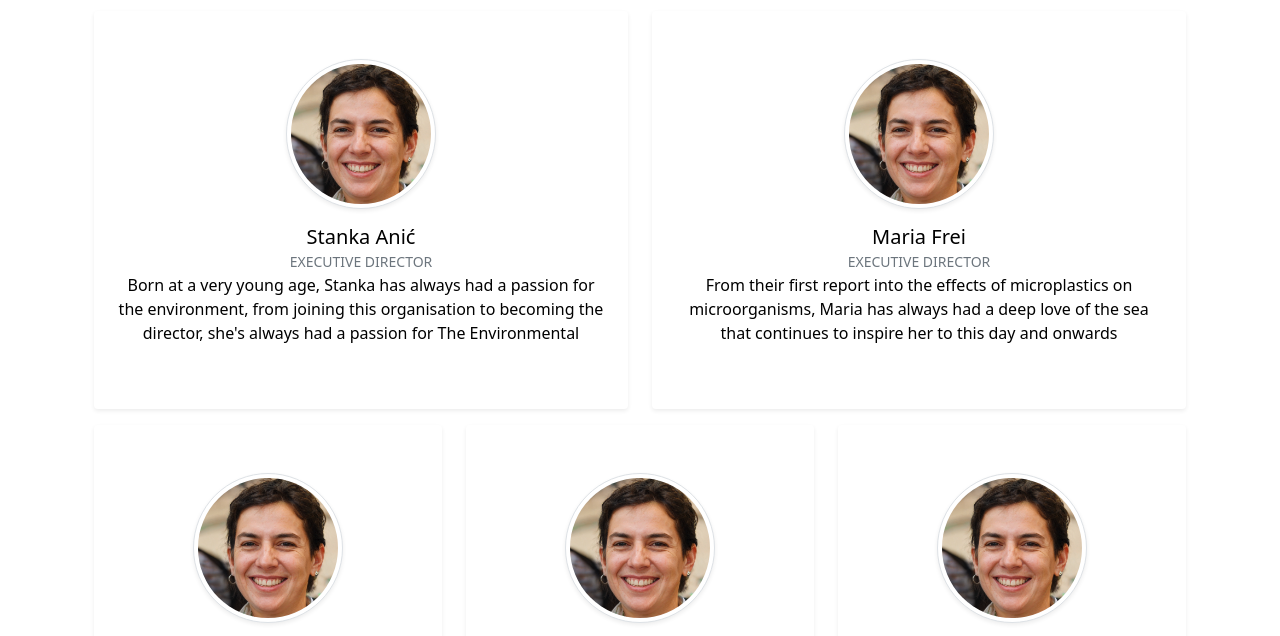
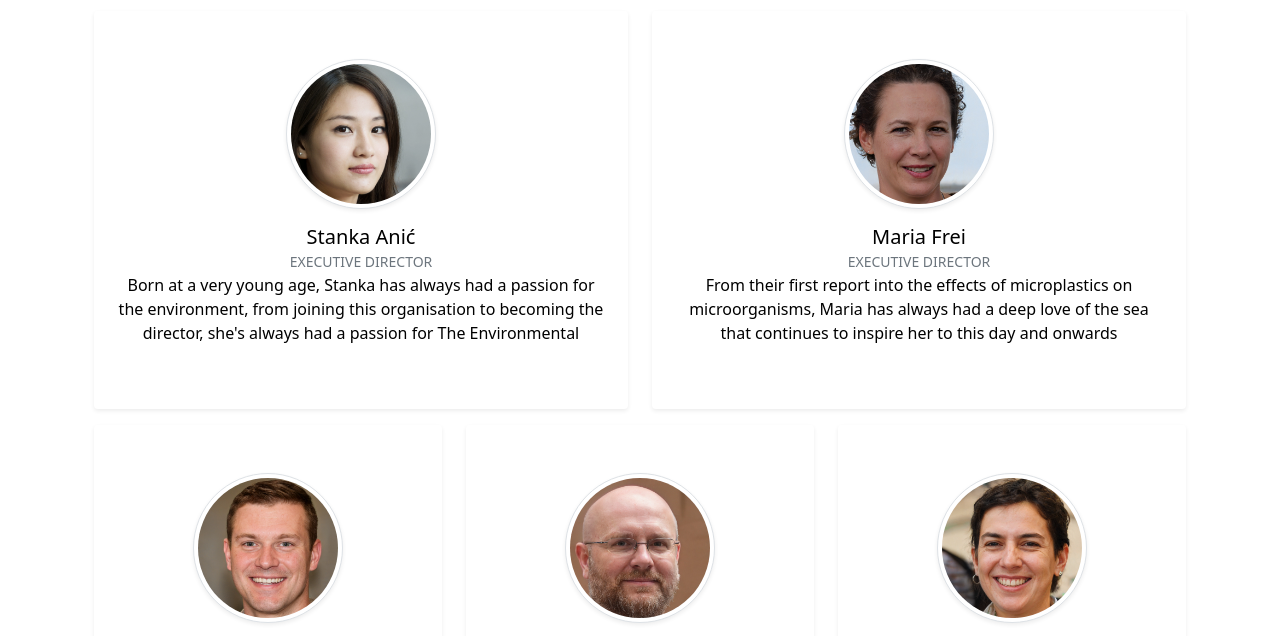
Before and after one commit to RosiePuddles/PGY1T1Formattive, a website: page about_us.html in a window 1280 px wide. Shown: the part 302-938 px from the top of the page. Drawn offline with nearby package versions, Linux system fonts and the light colour scheme.

Commit message:
check the pictures before you commit the pictures

```diff
--- a/about_us.html
+++ b/about_us.html
@@ -61,15 +61,15 @@
     <div class="row text-center">
         <h1></h1>
         <div class="col-xl-6 mb-3">
-            <div class="bg-white rounded shadow-sm py-5 px-4">
-                <img src="./assets/images/people/person3.webp" alt="" width="150" class="img-fluid rounded-circle mb-3 img-thumbnail shadow-sm">
+            <div class="rounded shadow-sm py-5 px-4 about_card">
+                <img src="./assets/images/people/person1.webp" alt="" width="150" class="img-fluid rounded-circle mb-3 img-thumbnail shadow-sm">
                 <h5 class="mb-0">Stanka Anić</h5><span class="small text-uppercase text-muted">Executive Director</span>
                 <p>Born at a very young age, Stanka has always had a passion for the environment, from joining this organisation to becoming the director, she's always had a passion for The Environmental</p>
             </div>
         </div>
         <div class="col-xl-6 mb-3">
-            <div class="bg-white rounded shadow-sm py-5 px-4">
-                <img src="./assets/images/people/person3.webp" alt="" width="150" class="img-fluid rounded-circle mb-3 img-thumbnail shadow-sm">
+            <div class="rounded shadow-sm py-5 px-4 about_card">
+                <img src="./assets/images/people/person2.webp" alt="" width="150" class="img-fluid rounded-circle mb-3 img-thumbnail shadow-sm">
                 <h5 class="mb-0">Maria Frei</h5><span class="small text-uppercase text-muted">Executive Director</span>
                 <p>From their first report into the effects of microplastics on microorganisms, Maria has always had a deep love of the sea that continues to inspire her to this day and onwards</p>
             </div>
@@ -78,21 +78,21 @@
     <!-- The other people -->
     <div class="row text-center">
         <div class="col-xl-4 mb-3">
-            <div class="bg-white rounded shadow-sm py-5 px-4">
-                <img src="./assets/images/people/person3.webp" alt="" width="150" class="img-fluid rounded-circle mb-3 img-thumbnail shadow-sm">
+            <div class="rounded shadow-sm py-5 px-4 about_card">
+                <img src="./assets/images/people/person4.webp" alt="" width="150" class="img-fluid rounded-circle mb-3 img-thumbnail shadow-sm">
                 <h5 class="mb-0">Esjar Skaftason</h5><span class="small text-uppercase text-muted">Director</span>
                 <p>Born in Iceland, Esjar has seen first hand the effects of global warming and has vowed to fight it to save his homeland</p>
             </div>
         </div>
         <div class="col-xl-4 mb-3">
-            <div class="rounded shadow-sm py-5 px-4">
-                <img src="./assets/images/people/person3.webp" alt="" width="150" class="img-fluid rounded-circle mb-3 img-thumbnail shadow-sm">
+            <div class="rounded shadow-sm py-5 px-4 about_card">
+                <img src="./assets/images/people/person5.webp" alt="" width="150" class="img-fluid rounded-circle mb-3 img-thumbnail shadow-sm">
                 <h5 class="mb-0">Sebastian Wright</h5><span class="small text-uppercase text-muted">Director</span>
                 <p>No one really knows much about Sebastian other than that he can get us lots of money for research very quickly</p>
             </div>
         </div>
         <div class="col-xl-4 mb-3">
-            <div class="bg-white rounded shadow-sm py-5 px-4">
+            <div class="rounded shadow-sm py-5 px-4 about_card">
                 <img src="./assets/images/people/person3.webp" alt="" width="150" class="img-fluid rounded-circle mb-3 img-thumbnail shadow-sm">
                 <h5 class="mb-0">Nora Balashova</h5><span class="small text-uppercase text-muted">Director</span>
                 <p>Nora hase been with us from the beginning, fighting legislation and advising world leaders for 15 years</p>
```
